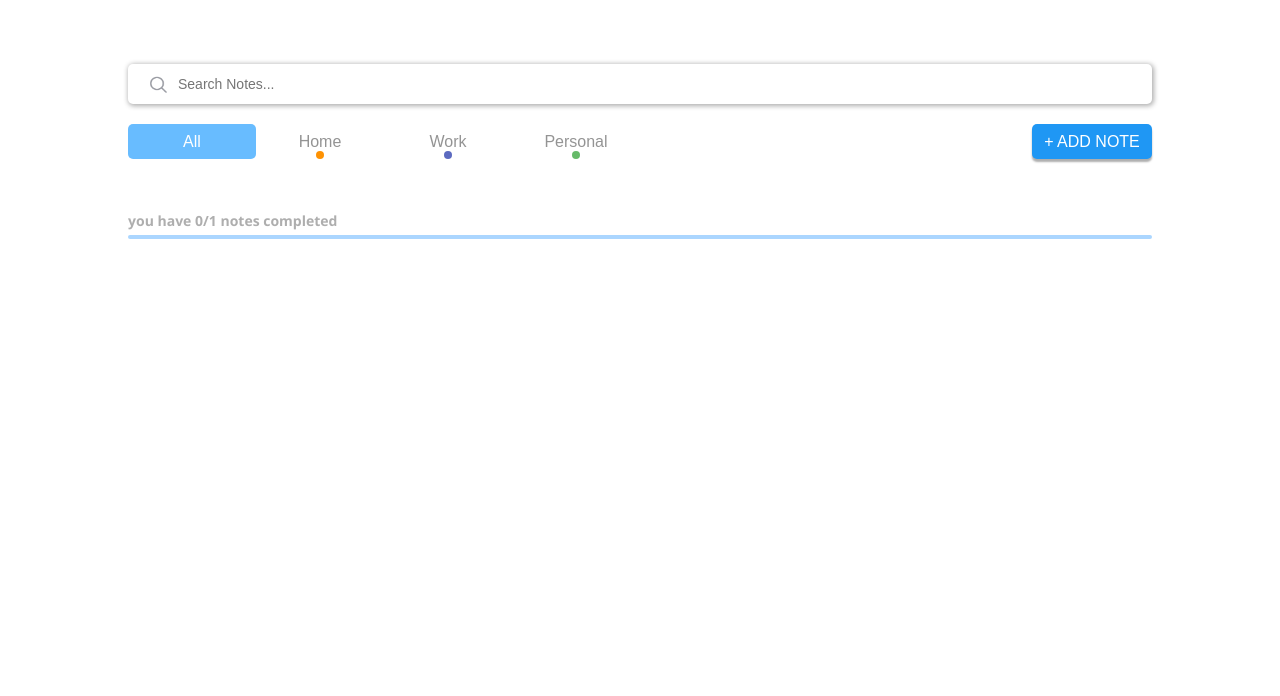
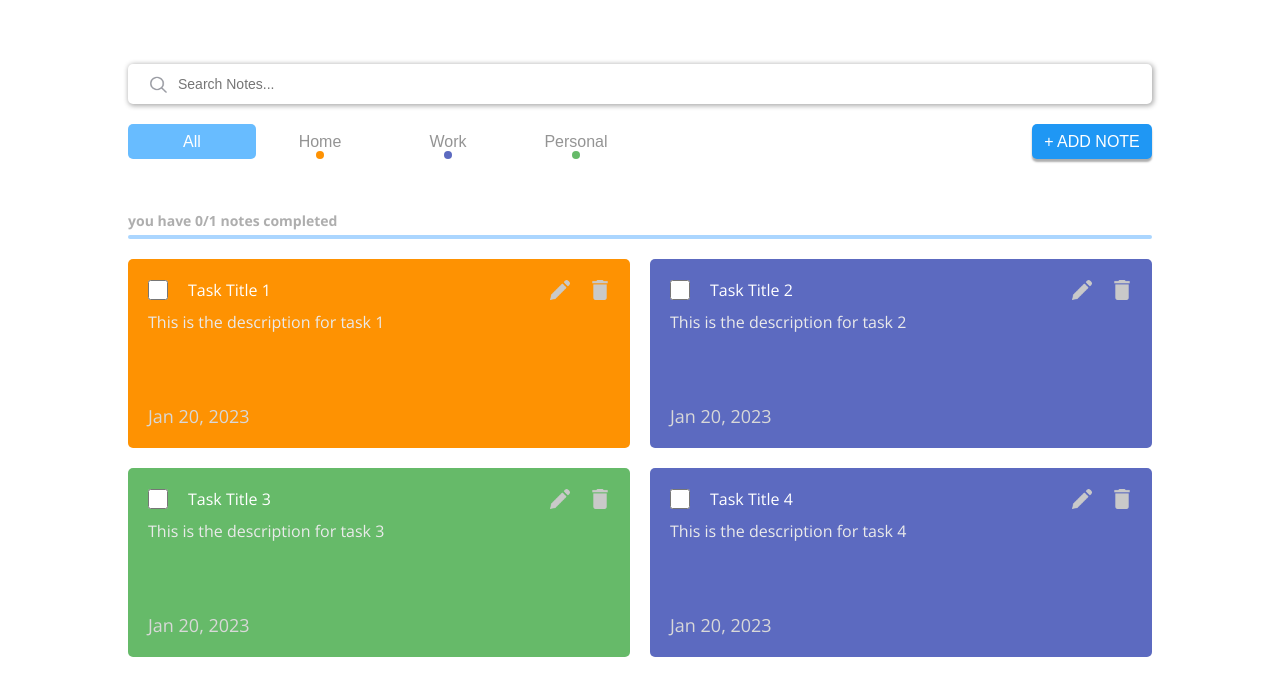
Before and after one commit to roshankushwaha/NoteApp, a plain HTML site: page index.html in a window 1280 px wide. Drawn offline with nearby package versions, Linux system fonts and the light colour scheme.

Commit message:
Update index.html

```diff
--- a/index.html
+++ b/index.html
@@ -110,6 +110,6 @@
                 </div>
         </div>
     </div>
-    <script src="./script.js"/>
+    <script src="./script.js"></script>
 </body>
 </html>
```
